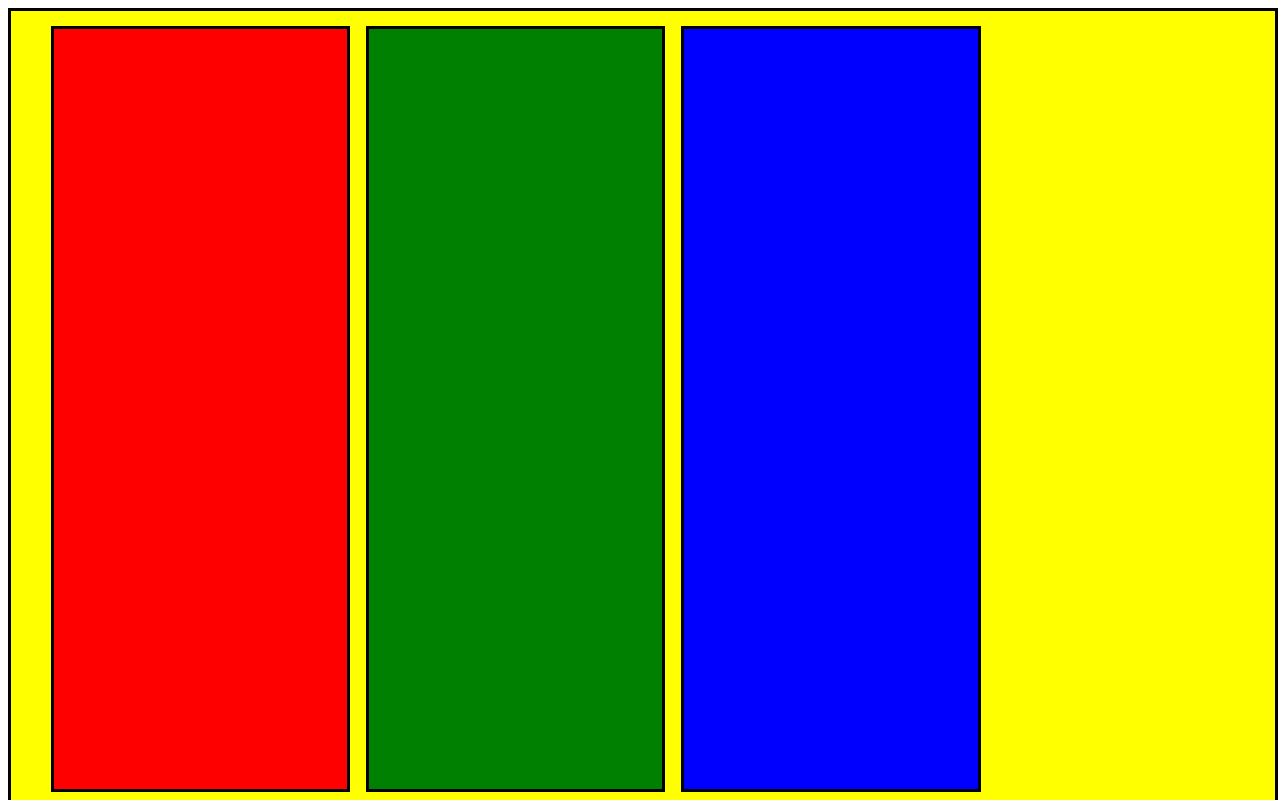
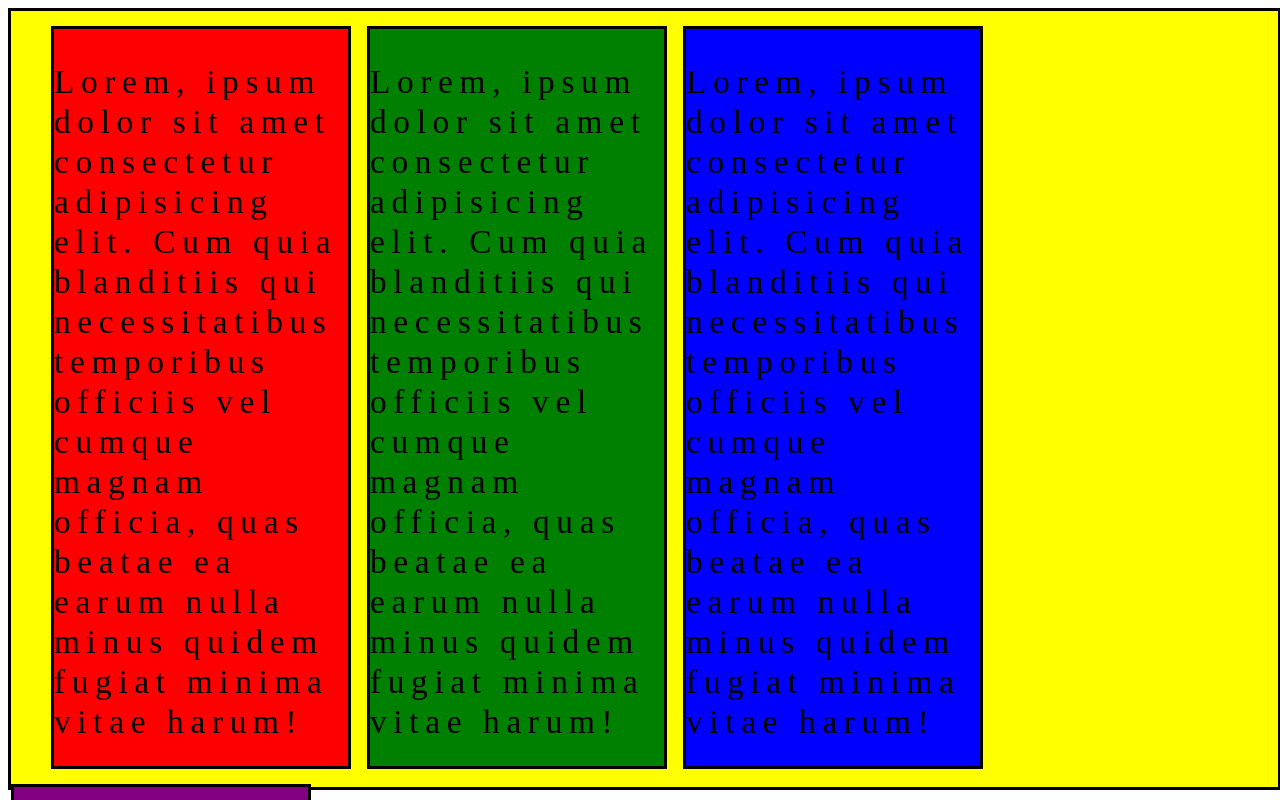
Before and after one commit to josephguerrero1/W4A-and-W4B, a plain HTML site: page index.html in a window 1280 px wide. Shown: the top 800 px of the page. Drawn offline with Linux system fonts and the light colour scheme.

Commit message:
Added measurement units

```diff
--- a/index.html
+++ b/index.html
@@ -20,13 +20,17 @@
 
     <div id="yellow">
 
-        <div id="red"></div>
+        <div id="red"><p>Lorem, ipsum dolor sit amet consectetur adipisicing elit. Cum quia blanditiis qui necessitatibus temporibus officiis vel cumque magnam officia, quas beatae ea earum nulla minus quidem fugiat minima vitae harum!</p>
+        </div>
 
-        <div id="green"></div>
+        <div id="green"><p>Lorem, ipsum dolor sit amet consectetur adipisicing elit. Cum quia blanditiis qui necessitatibus temporibus officiis vel cumque magnam officia, quas beatae ea earum nulla minus quidem fugiat minima vitae harum!</p>
+        </div>
 
-        <div id="blue"></div>
+        <div id="blue"><p>Lorem, ipsum dolor sit amet consectetur adipisicing elit. Cum quia blanditiis qui necessitatibus temporibus officiis vel cumque magnam officia, quas beatae ea earum nulla minus quidem fugiat minima vitae harum!</p>
+        </div>
 
-        <div id="purple"></div>
+        <div id="purple"><p>Lorem, ipsum dolor sit amet consectetur adipisicing elit. Cum quia blanditiis qui necessitatibus temporibus officiis vel cumque magnam officia, quas beatae ea earum nulla minus quidem fugiat minima vitae harum!</p>
+        </div>
 
     </div>
 
--- a/style.css
+++ b/style.css
@@ -1,7 +1,7 @@
 #yellow {
     background-color: yellow;
-    width: 100%;
-    height: 100vh;
+    width: 99vw;
+    height: 97vh;
 }
 
 #red {
@@ -42,3 +42,9 @@
 #red, #green, #blue, #purple, #yellow {
     border: 3px solid black;
 }
+
+p {
+    font-size: 25pt;
+    line-height: 2.5rem;
+    letter-spacing: 0.2em;
+}
```
